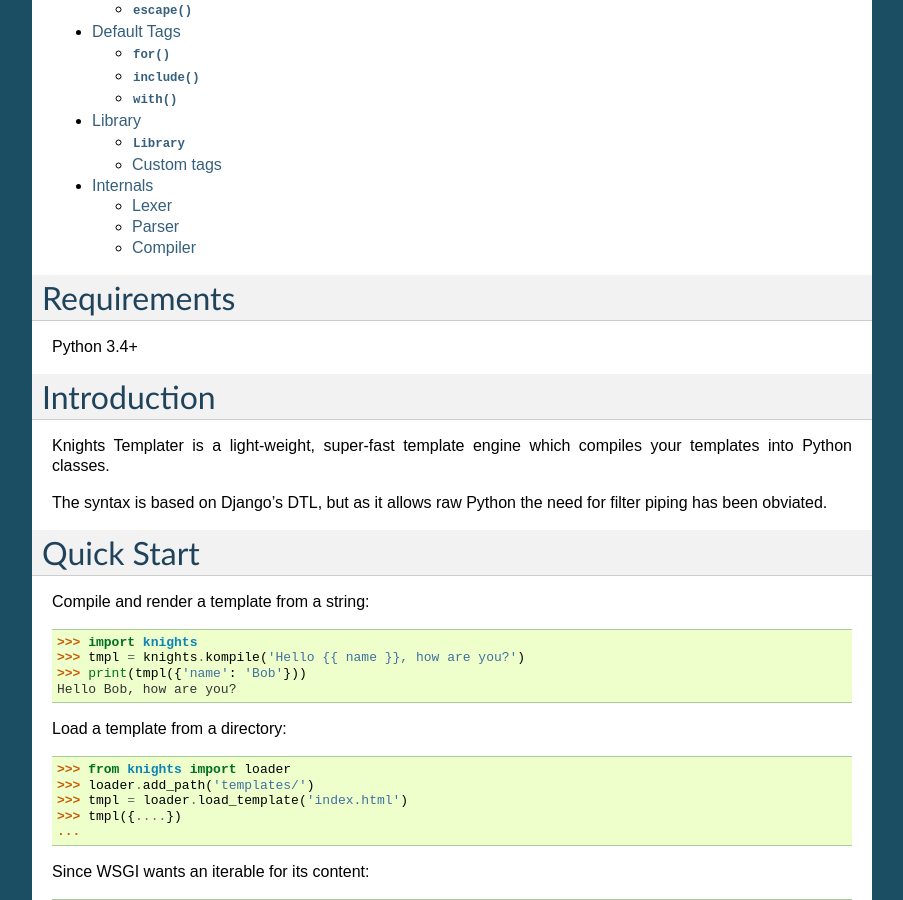
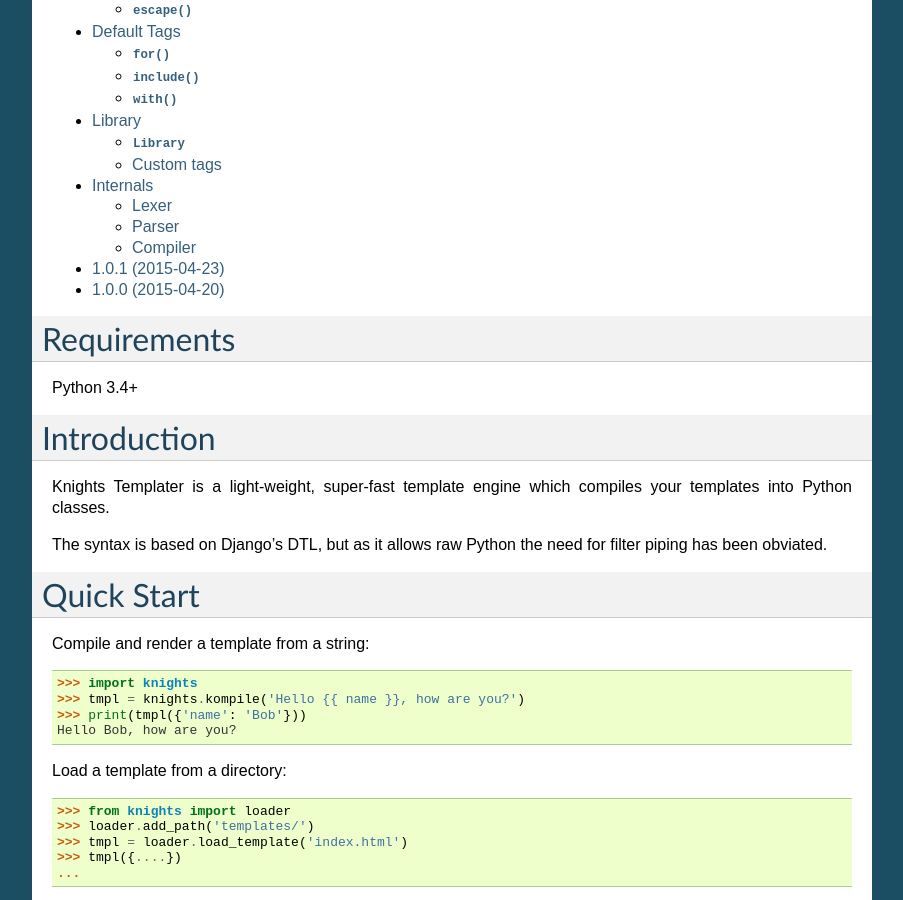
Before and after one commit to funkybob/knights-templater, a Sphinx documentation site: the page built from docs/index.rst, in a window 1280 px wide and 900 px high, scrolled down 561 px. Shown: the whole window, without its empty margins (198-1101 px from the left). Built offline with Sphinx 7.4.7, drawn with Linux system fonts in a browser that asks for light colours.

Commit message:
Add changelog

```diff
--- /dev/null
+++ b/docs/changelog.rst
@@ -0,0 +1,15 @@
+
+1.0.1 (2015-04-23)
+------------------
+
++ Added _iterator() method
++ Added {% super %} tag
+
+- Moved more code generation into Parser from kompiler.
+- Removed debug flag
+- Don't look up 'self' through context
+
+1.0.0 (2015-04-20)
+------------------
+
+Initial release.
--- a/docs/index.rst
+++ b/docs/index.rst
@@ -16,6 +16,8 @@
    library
 
    internals/index
+
+   changelog
 
 Requirements
 ============
```
